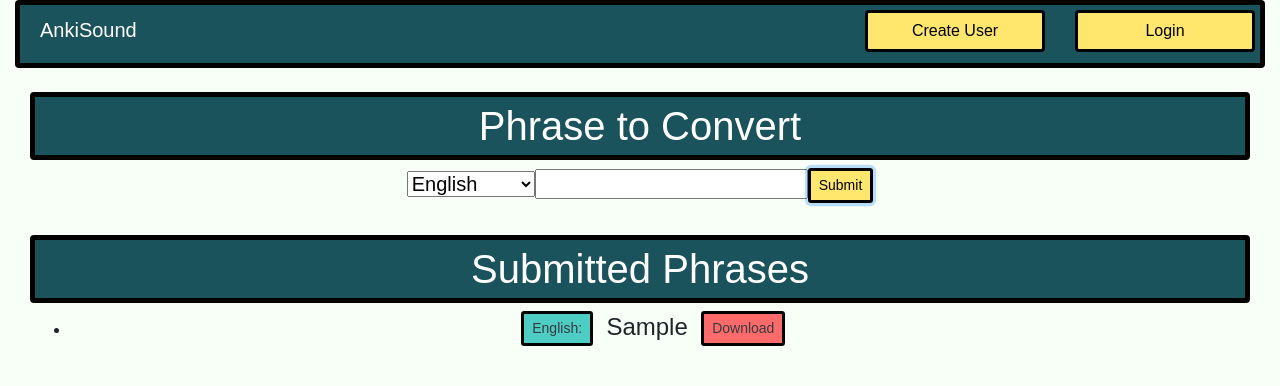
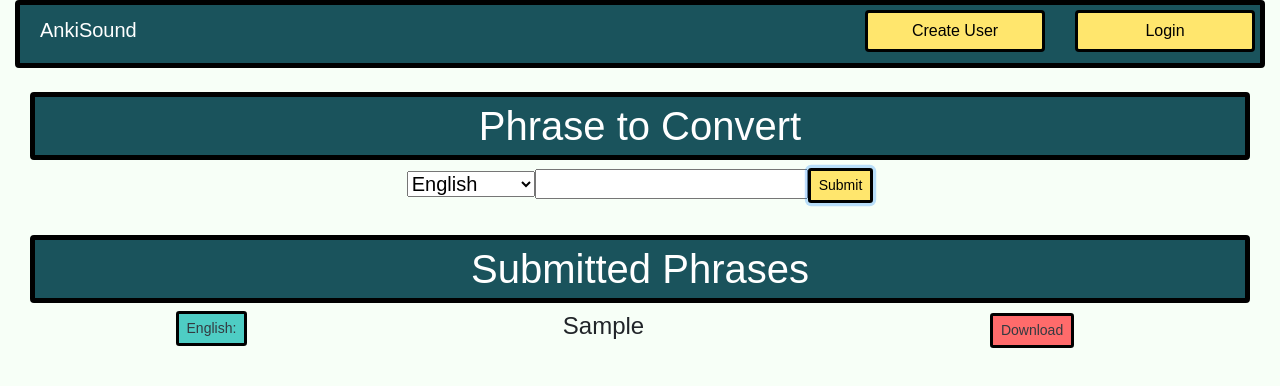
Before and after one commit to bretfunk/anki_sound_frontend, a React (Create React App) app: page / in a window 1280 px wide. Both pictures are taken after typing "Sample" into the empty fields and a click on the button "Submit". Shown: the top 386 px of the page. Built offline with nearby package versions, Linux system fonts and the light colour scheme.

Commit message:
added tables to repeating components for additional visibility

```diff
--- a/package.json
+++ b/package.json
@@ -2,7 +2,7 @@
   "name": "anki_sound_frontend",
   "version": "0.1.0",
   "private": true,
-   "homepage": "https://bretfunk.github.io/anki_sound_frontend/",
+  "homepage": "https://bretfunk.github.io/anki_sound_frontend/",
   "dependencies": {
     "axios": "^0.17.0",
     "cors-anywhere": "^0.4.0",
--- a/src/App.js
+++ b/src/App.js
@@ -117,12 +117,11 @@ class App extends Component {
   }
 
   addToDb(data) {
-    let parsed = data.currentTarget.parentElement.innerText.replace('Download', '')
+    let parsed = data.currentTarget.parentElement.parentElement.parentElement.innerText.replace('Download', '')
     let newParsed = parsed.replace('Save to Profile', '').split(':')
     let language = newParsed[0]
     let phrase = newParsed[1].trim()
     this.createPhrase(phrase, language)
-
   }
 
   createPhrase(phrase, language) {
--- a/src/components/body.js
+++ b/src/components/body.js
@@ -24,17 +24,20 @@ class Body extends Component {
 
   let button;
     if (this.props.loggedIn) {
-      button = <button className="btn secondaryButtonColor btn-sm text-dark"
-      onClick={this.savePhrase}>Save to Profile</button>
+      button = <td><button className="btn secondaryButtonColor btn-sm text-dark"
+      onClick={this.savePhrase}>Save to Profile</button></td>
     }  else {
       button = ""
     }
 
-    let list = this.state.collection.map((phrase, i ) => <li key={phrase.phrase + i}><h4><span className=
-      "btn-sm languageButtonColor text-dark btn text-left">{phrase.language}:
-    </span>&nbsp;&nbsp;{phrase.phrase}&nbsp;&nbsp;<a className="btn secondaryButtonColor"
-    href={this.props.format(phrase)} className="btn mainButtonColor text-dark btn-sm text-right">Download
-      </a>&nbsp;&nbsp;{button}</h4></li>)
+    let list = this.state.collection.map((phrase) =>
+      <tr>
+      <td className= "btn-sm languageButtonColor text-dark btn text-left">{phrase.language}:</td>
+      <td><h4>{phrase.phrase}</h4></td>
+      <td><a className="btn secondaryButtonColor" href={this.props.format(phrase)}
+      className="btn mainButtonColor text-dark btn-sm text-right">Download </a></td>
+        {button}
+      </tr>)
 
     return (
       <div className="mainWindowColor">
@@ -43,9 +46,11 @@ class Body extends Component {
       <h5><Form onSubmit={this.handleSubmit}/></h5>
       <br />
       <h1 className="bannerColor text-white rounded heading">Submitted Phrases</h1>
-      <ul>
+      <table width="100%">
+      <tbody>
       {list}
-      </ul>
+      </tbody>
+      </table>
       </div>
   );
   }
--- a/src/components/profile.js
+++ b/src/components/profile.js
@@ -28,9 +28,10 @@ class Profile extends Component {
 
     savedPhrases(array) {
       return array.map((phrase, i) =>
-      <li key={'phrase_' + i}><span className="btn-sm languageButtonColor text-dark btn text-left">
-        {phrase.language}:&nbsp;&nbsp;</span> {phrase.phrase}&nbsp;&nbsp;<a className="btn text-dark"
-        href={this.props.format(phrase)} className="btn mainButtonColor btn-sm text-dark text-right">Download</a></li>
+      <tr><td className="btn-sm languageButtonColor text-dark btn text-left">
+        {phrase.language}:</td><td><h4>{phrase.phrase}</h4></td>
+        <td><a className="btn text-dark" href={this.props.format(phrase)}
+        className="btn mainButtonColor btn-sm text-dark text-right">Download</a></td></tr>
       )
     }
 
@@ -40,7 +41,11 @@ class Profile extends Component {
       <div>
       <br />
       <h1 className="bannerColor text-white rounded heading">Saved Phrases</h1>
-      <ul><h4>{this.savedPhrases(this.state.response)}</h4></ul>
+      <table width="100%">
+      <tbody>
+      {this.savedPhrases(this.state.response)}
+      </tbody>
+      </table>
       </div>
     );
   }
--- a/src/url.js
+++ b/src/url.js
@@ -1,6 +1,6 @@
 function URL() {
-  //return "http://localhost:4000"
-  return "https://anki-sound-backend.herokuapp.com/"
+  return "http://localhost:4000/"
+  //return "https://anki-sound-backend.herokuapp.com/"
 }
 
 export default URL
```
Also changed, not shown: 1 other file (tests, documents, lock files or other folders).
